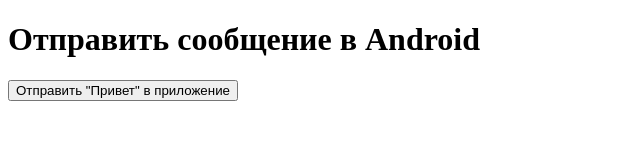
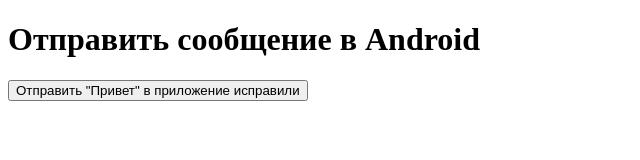
Before and after one commit to igchesnok/web_telegram, a plain HTML site: page index.html in a window 1280 px wide. Shown: the whole page, without its empty margins (0-640 px from the left). Drawn offline with Linux system fonts and the light colour scheme.

Commit message:
Update index.html

```diff
--- a/index.html
+++ b/index.html
@@ -5,7 +5,7 @@
 </head>
 <body>
     <h1>Отправить сообщение в Android</h1>
-    <button onclick="sendMessage()">Отправить "Привет" в приложение</button>
+    <button onclick="sendMessage()">Отправить "Привет" в приложение исправили</button>
 
     <script>
         function sendMessage() {
```
